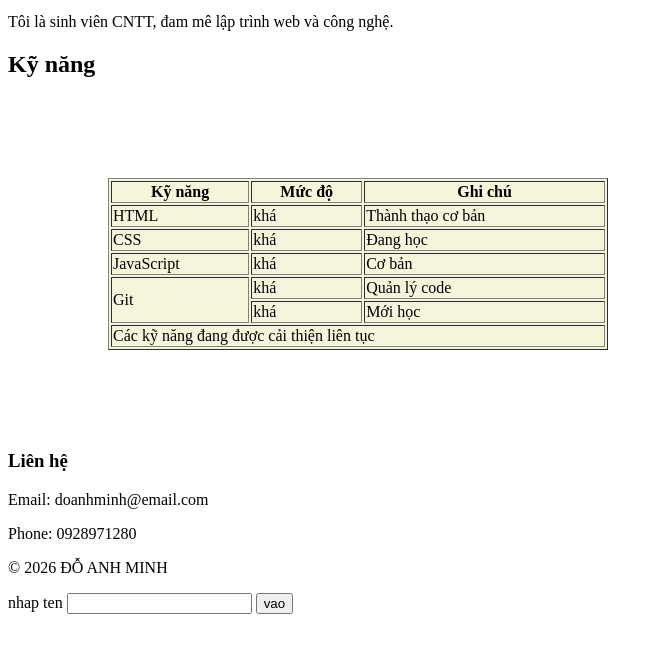
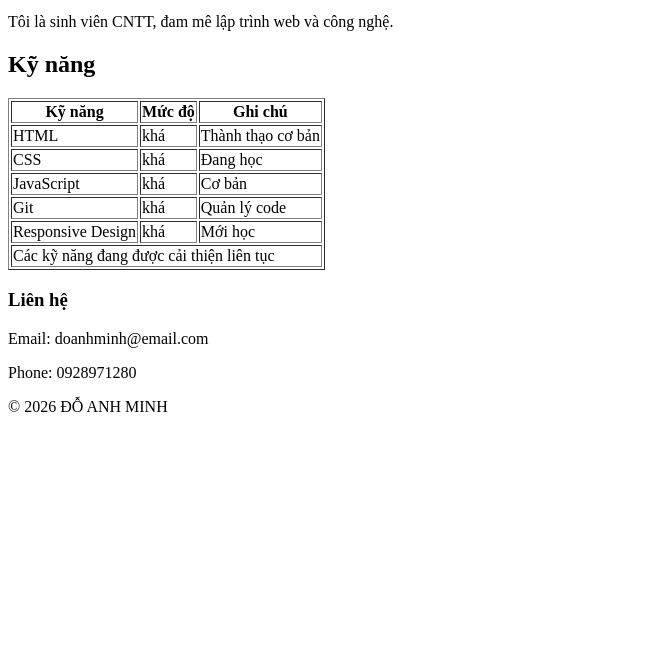
Before and after one commit to danhminhw26/PBT_2451170928_DoAnhMinh, a plain HTML site: page BPT/PBT_01/me.html in a window 1280 px wide. Shown: the part 124-776 px from the top of the page, without its empty margins (0-663 px from the left). Drawn offline with Linux system fonts and the light colour scheme.

Commit message:
Update me.html

```diff
--- a/BPT/PBT_01/me.html
+++ b/BPT/PBT_01/me.html
@@ -4,7 +4,6 @@
     <meta charset="UTF-8">
     <meta name="viewport" content="width=device-width, initial-scale=1.0">
     <title>ĐỖ ANH MINH - Profile</title>
-    <link rel="stylesheet" href="style.css">
 </head>
 <body>
 
@@ -56,12 +55,12 @@
                     <td>Cơ bản</td>
                 </tr>
                 <tr>
-                    <td rowspan="2">Git</td>
+                    <td>Git</td>
                     <td>khá </td>
                     <td>Quản lý code</td>
                 </tr>
                 <tr>
-
+                    <td>Responsive Design</td>
                     <td>khá</td>
                     <td>Mới học</td>
                 </tr>
@@ -84,12 +83,6 @@
 <footer>
     <p>&copy; 2026 ĐỖ ANH MINH</p>
 </footer>
-<form action="">
-    <label for="">nhap ten</label>
-    <input type="text" name="" id="">
-    <button>vao</button>
-</form>
-
 
 </body>
 </html>
```
